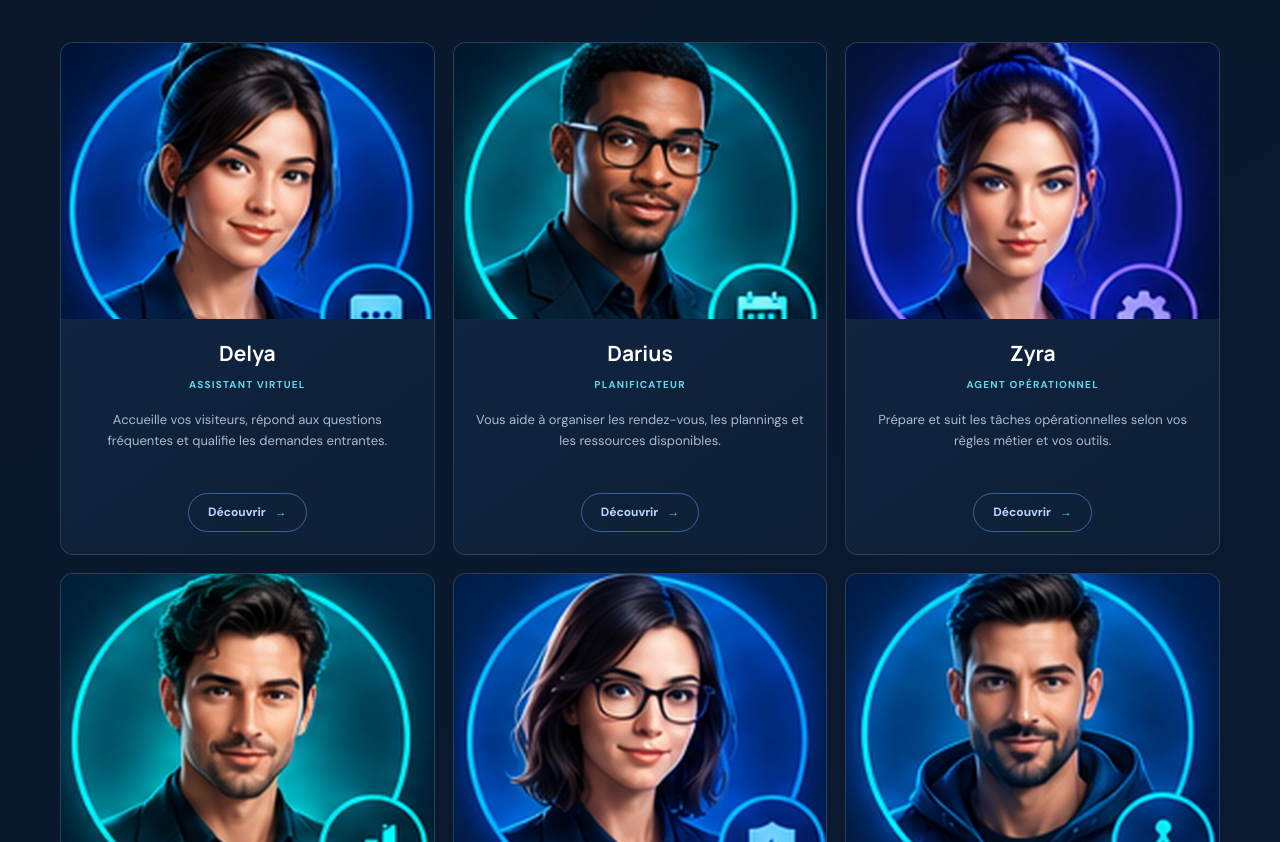
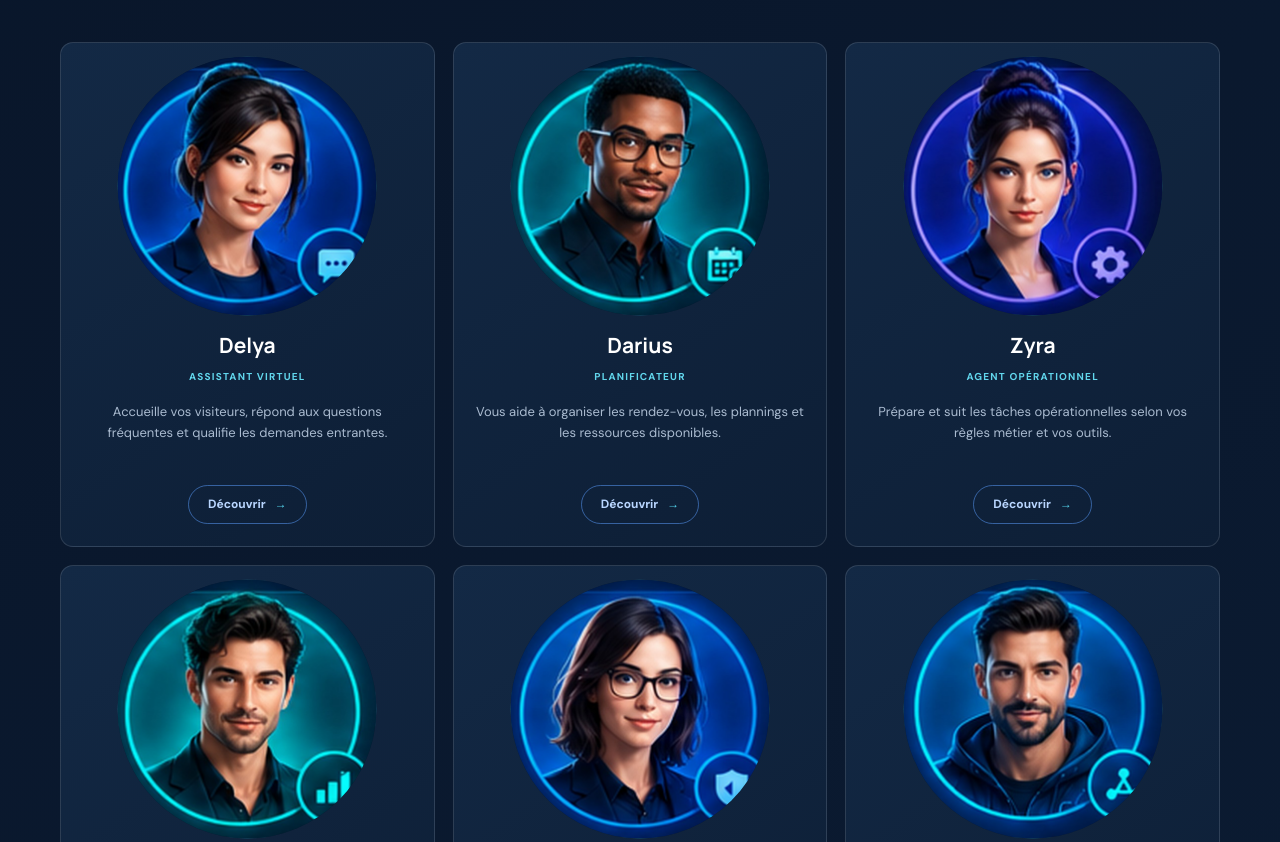
Before and after one commit to warngDan/nexprocessia_website, a plain HTML site: page index.html in a window 1280 px wide. Shown: the part 2559-3401 px from the top of the page. Drawn offline with Linux system fonts and the light colour scheme.

Commit message:
Improve agent avatar framing across site

```diff
--- a/css/style.css
+++ b/css/style.css
@@ -7,7 +7,8 @@
 .agent-cards{display:grid;grid-template-columns:repeat(3,minmax(0,1fr));gap:18px}
 .agent-card{overflow:hidden;border:1px solid #ffffff20;border-radius:13px;background:linear-gradient(145deg,#132945,#0d1e35);text-align:center;transition:transform .22s,border-color .22s,box-shadow .22s}
 .agent-card:hover{transform:translateY(-5px);border-color:#55d5ed99;box-shadow:0 15px 35px #0004}
-.agent-card>img{display:block;width:100%;aspect-ratio:1.35/1;object-fit:cover;object-position:center 27%;background:#0a1b31}
+.agent-card>img{display:block;width:100%;aspect-ratio:1/1;object-fit:cover;object-position:50% 25%;background:#0a1b31;transform:scale(1.035);transition:transform .25s;clip-path:inset(0 round 50%);max-width:250px;margin:18px auto 0;box-shadow:0 0 0 2px #35d5ed55}
+.agent-card:hover>img{transform:scale(1.07)}
 .agent-card-body{padding:20px 19px 22px}
 .agent-card h3{font:700 21px var(--display);color:#fff;margin:0 0 3px}
 .agent-tag{font-size:9px;letter-spacing:1.2px;font-weight:700;color:#62d7ed}
@@ -16,7 +17,7 @@
 .agent-card a b{color:var(--cyan)}
 .agent-disclaimer{margin:22px auto 0;max-width:850px;text-align:center;font-size:10px;color:#8296b1}
 @media(max-width:900px){.agent-cards{grid-template-columns:repeat(2,minmax(0,1fr))}}
-@media(max-width:520px){.agent-cards{grid-template-columns:1fr 1fr;gap:10px}.agent-card-body{padding:13px 10px 15px}.agent-card h3{font-size:18px}.agent-card p{font-size:11px;min-height:95px}.agent-card>img{aspect-ratio:1/1}}
+@media(max-width:520px){.agent-cards{grid-template-columns:1fr 1fr;gap:10px}.agent-card-body{padding:13px 10px 15px}.agent-card h3{font-size:18px}.agent-card p{font-size:11px;min-height:95px}.agent-card>img{aspect-ratio:1/1;max-width:190px;margin-top:13px}}
 
 
 /* Typographie harmonisée : meilleure lisibilité sans surdimensionner les textes */
```
